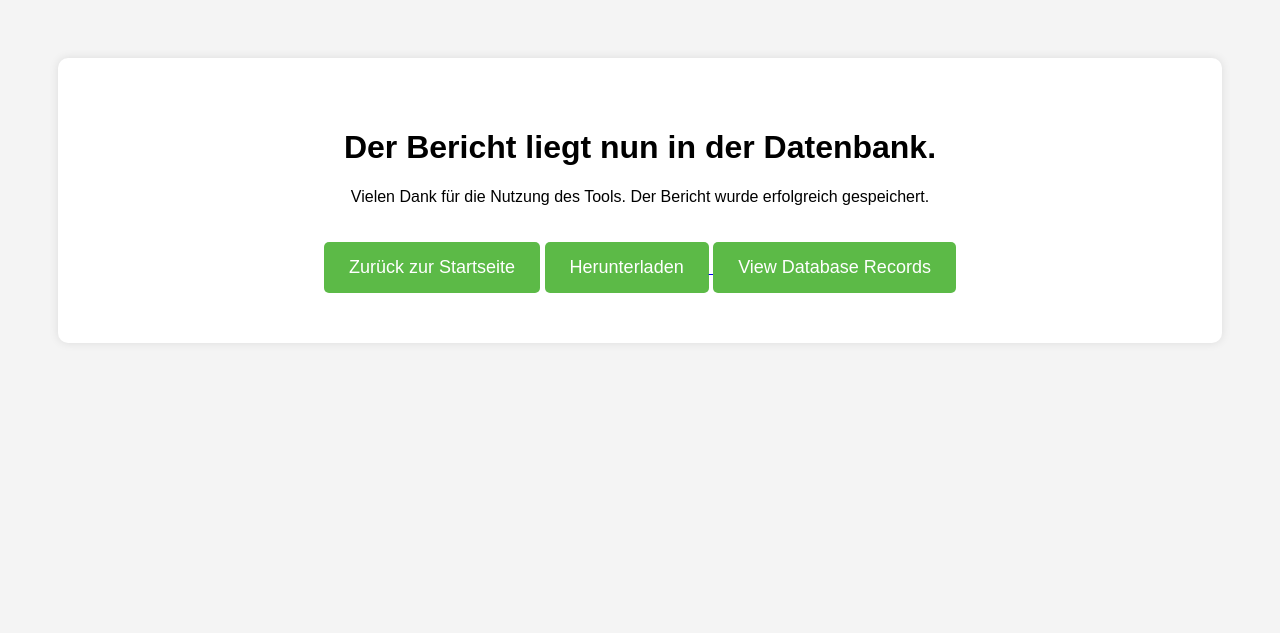
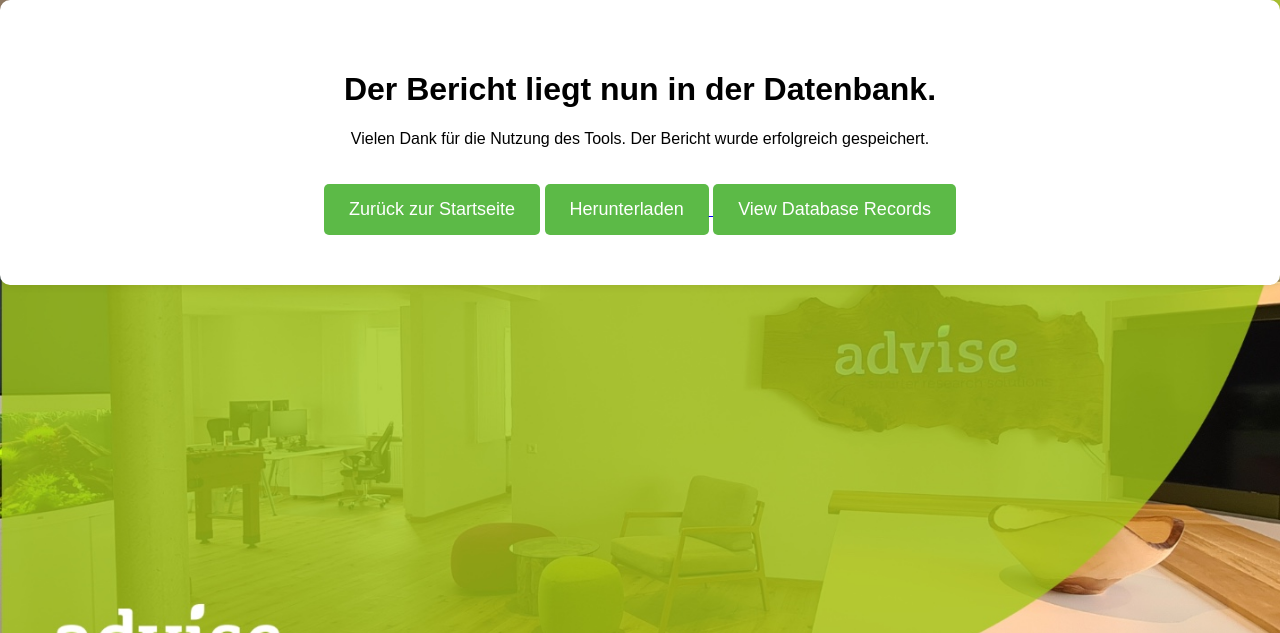
Before and after one commit to ecemeverett/Projektarbeit, a Flask app: template Project_aktuell/templates/results.html in a window 1280 px wide. Shown: the top 633 px of the page. Run offline with Flask 3, Linux system fonts and the light colour scheme; the template is opened without the code that fills it, so the values that code supplies are empty.

Commit message:
Update results.html

```diff
--- a/Project_aktuell/templates/results.html
+++ b/Project_aktuell/templates/results.html
@@ -7,9 +7,11 @@
     <style>
         body {
             font-family: Arial, sans-serif;
-            background-color: #f4f4f4;
+            background: url('/static/advise.jpg') no-repeat center center fixed;
+            background-size: cover;
             text-align: center;
-            padding: 50px;
+            margin: 0;
+            padding: 0;
         }
         .message {
             background-color: white;
```
